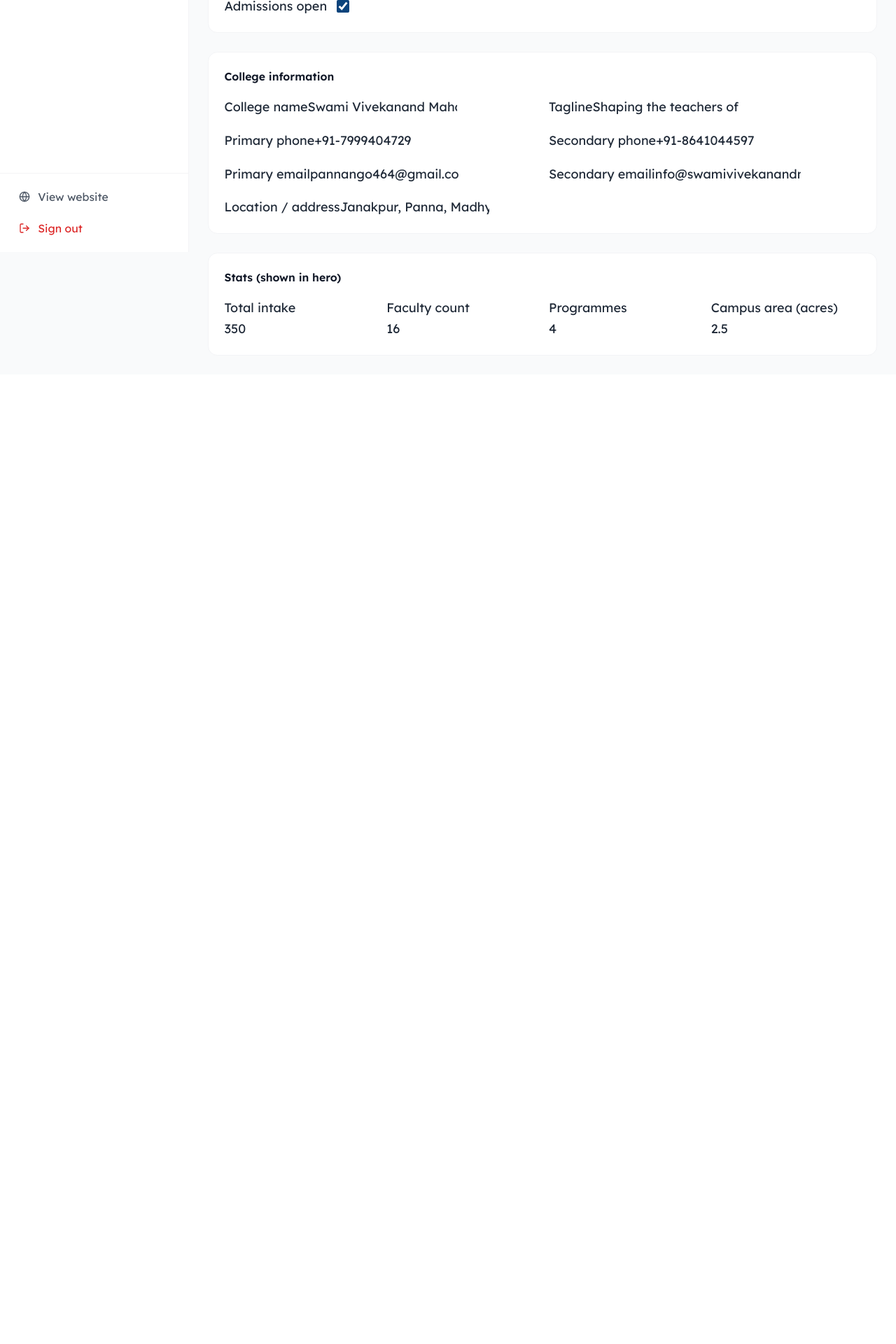
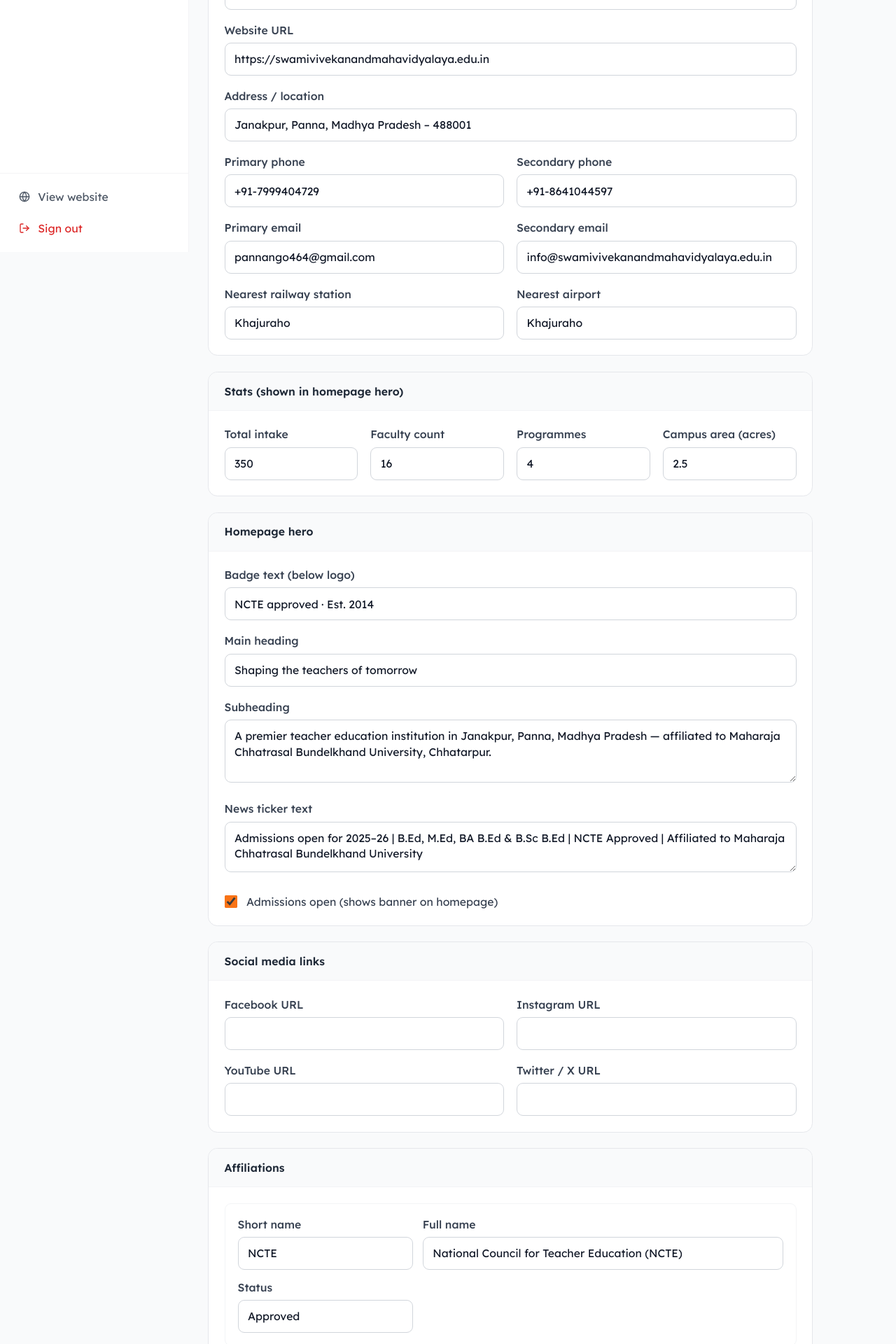
Before and after one commit to svm-panna/svm-website, a Next.js app: page /admin/settings in a window 1280 px wide. Shown: the part 440-2360 px from the top of the page at 70% size. Before the commit the page ends 975 px from the top, so only its background shows below. Built offline with nearby package versions, Linux system fonts and the light colour scheme; no server answers; sample sign-in values are in the browser's storage.

Commit message:
feat: Enhance AdminSettingsPage with improved state management and UI components

```diff
--- a/app/admin/(protected)/layout.tsx
+++ b/app/admin/(protected)/layout.tsx
@@ -13,7 +13,7 @@
   return (
     <div className="min-h-screen bg-gray-50 flex">
       <AdminSidebar />
-      <main className="flex-1 ml-0 lg:ml-60 p-6 overflow-auto">
+      <main className="flex-1 ml-0 lg:ml-60 p-6 pt-16 lg:pt-6 overflow-auto">
         {children}
       </main>
     </div>
--- a/app/admin/(protected)/settings/page.tsx
+++ b/app/admin/(protected)/settings/page.tsx
@@ -1,141 +1,259 @@
 'use client';
 
 import { useState, useEffect } from 'react';
-import { Save } from 'lucide-react';
+import { Save, CheckCircle, AlertCircle } from 'lucide-react';
+import { fetchSettings, updateSettings } from '@/lib/adminClient';
 import type { SiteSettings } from '@/lib/data';
+
+// ─── Field helpers ────────────────────────────────────────────────────────────
+
+function getPath(obj: unknown, path: string): unknown {
+  return path.split('.').reduce((o, k) => (o as Record<string, unknown>)?.[k], obj);
+}
+
+function setPath(obj: unknown, path: string, value: unknown): unknown {
+  const keys = path.split('.');
+  const updated = JSON.parse(JSON.stringify(obj));
+  let cur: Record<string, unknown> = updated;
+  for (let i = 0; i < keys.length - 1; i++) cur = cur[keys[i]] as Record<string, unknown>;
+  cur[keys[keys.length - 1]] = value;
+  return updated;
+}
+
+// ─── Sub-components ───────────────────────────────────────────────────────────
+
+function Section({ title, children }: { title: string; children: React.ReactNode }) {
+  return (
+    <div className="bg-white border border-gray-200 rounded-xl overflow-hidden">
+      <div className="px-5 py-3.5 border-b border-gray-100 bg-gray-50">
+        <h2 className="text-sm font-semibold text-gray-800">{title}</h2>
+      </div>
+      <div className="p-5">{children}</div>
+    </div>
+  );
+}
+
+function Field({
+  label, path, settings, onChange, type = 'text', span,
+}: {
+  label: string;
+  path: string;
+  settings: SiteSettings;
+  onChange: (path: string, value: unknown) => void;
+  type?: string;
+  span?: 'full';
+}) {
+  const value = getPath(settings, path) as string | number;
+  return (
+    <div className={span === 'full' ? 'col-span-full' : ''}>
+      <label className="label">{label}</label>
+      <input
+        type={type}
+        className="input"
+        value={value ?? ''}
+        onChange={e => onChange(path, type === 'number' ? Number(e.target.value) : e.target.value)}
+      />
+    </div>
+  );
+}
+
+// ─── Page ────────────────────────────────────────────────────────────────────
 
 export default function AdminSettingsPage() {
   const [settings, setSettings] = useState<SiteSettings | null>(null);
   const [saving, setSaving] = useState(false);
-  const [msg, setMsg] = useState('');
+  const [status, setStatus] = useState<'idle' | 'ok' | 'error'>('idle');
 
   useEffect(() => {
-    fetch('/api/settings').then(r => r.json()).then(setSettings);
+    fetchSettings().then(setSettings).catch(console.error);
   }, []);
 
-  const handleSave = async () => {
-    setSaving(true);
-    const res = await fetch('/api/settings', {
-      method: 'PUT',
-      headers: { 'Content-Type': 'application/json' },
-      body: JSON.stringify(settings),
-    });
-    setSaving(false);
-    setMsg(res.ok ? 'Settings saved!' : 'Error saving');
-    if (res.ok) setTimeout(() => setMsg(''), 3000);
+  const onChange = (path: string, value: unknown) => {
+    setSettings(prev => prev ? setPath(prev, path, value) as SiteSettings : prev);
   };
 
-  if (!settings) return <div className="text-sm text-gray-500 p-6">Loading…</div>;
-
-  const set = (path: string, value: unknown) => {
-    setSettings(prev => {
-      if (!prev) return prev;
-      const keys = path.split('.');
-      const updated = JSON.parse(JSON.stringify(prev));
-      let obj: Record<string, unknown> = updated;
-      for (let i = 0; i < keys.length - 1; i++) {
-        obj = obj[keys[i]] as Record<string, unknown>;
+  const handleSave = async () => {
+    if (!settings) return;
+    setSaving(true);
+    setStatus('idle');
+    try {
+      await updateSettings(settings);
+      setStatus('ok');
+      setTimeout(() => setStatus('idle'), 3000);
+    } catch {
+      setStatus('error');
+    } finally {
+      setSaving(false);
     }
-      obj[keys[keys.length - 1]] = value;
-      return updated as SiteSettings;
-    });
   };
 
+  if (!settings) {
+    return <div className="text-sm text-gray-400 p-2">Loading…</div>;
+  }
+
   return (
-    <div>
+    <div className="max-w-3xl">
+      {/* Header */}
       <div className="flex items-center justify-between mb-6">
         <div>
           <h1 className="text-xl font-semibold text-gray-900">Site settings</h1>
-          <p className="text-sm text-gray-500 mt-0.5">Edit college info and homepage content</p>
+          <p className="text-sm text-gray-500 mt-0.5">All editable content shown on the public website</p>
         </div>
-        <button onClick={handleSave} disabled={saving} className="btn-primary text-xs px-4 py-2">
-          <Save size={14} /> {saving ? 'Saving…' : 'Save changes'}
+        <div className="flex items-center gap-3">
+          {status === 'ok' && (
+            <span className="flex items-center gap-1.5 text-xs text-green-700">
+              <CheckCircle size={13} /> Saved
+            </span>
+          )}
+          {status === 'error' && (
+            <span className="flex items-center gap-1.5 text-xs text-red-600">
+              <AlertCircle size={13} /> Error saving
+            </span>
+          )}
+          <button
+            onClick={handleSave}
+            disabled={saving}
+            className="btn-primary text-xs px-4 py-2 disabled:opacity-60"
+          >
+            <Save size={13} /> {saving ? 'Saving…' : 'Save changes'}
           </button>
         </div>
+      </div>
 
-      {msg && (
-        <div className={`mb-4 text-xs px-3 py-2 rounded-lg ${msg.includes('Error') ? 'bg-red-50 text-red-700' : 'bg-green-50 text-green-700'}`}>
-          {msg}
+      <div className="space-y-5">
+        {/* ── College info ── */}
+        <Section title="College information">
+          <div className="grid grid-cols-1 sm:grid-cols-2 gap-4">
+            <Field label="Full name" path="college.name" settings={settings} onChange={onChange} span="full" />
+            <Field label="Short name" path="college.short_name" settings={settings} onChange={onChange} />
+            <Field label="Established year" path="college.established" settings={settings} onChange={onChange} type="number" />
+            <Field label="Tagline" path="college.tagline" settings={settings} onChange={onChange} span="full" />
+            <Field label="Website URL" path="college.website" settings={settings} onChange={onChange} span="full" />
+            <Field label="Address / location" path="college.location" settings={settings} onChange={onChange} span="full" />
+            <Field label="Primary phone" path="college.phone" settings={settings} onChange={onChange} />
+            <Field label="Secondary phone" path="college.phone2" settings={settings} onChange={onChange} />
+            <Field label="Primary email" path="college.email" settings={settings} onChange={onChange} />
+            <Field label="Secondary email" path="college.email2" settings={settings} onChange={onChange} />
+            <Field label="Nearest railway station" path="college.nearest_railway" settings={settings} onChange={onChange} />
+            <Field label="Nearest airport" path="college.nearest_airport" settings={settings} onChange={onChange} />
           </div>
-      )}
+        </Section>
 
-      <div className="space-y-6">
-        {/* Hero section */}
-        <div className="bg-white border border-gray-100 rounded-xl p-5">
-          <h2 className="text-sm font-semibold text-gray-900 mb-4">Homepage hero</h2>
+        {/* ── Stats ── */}
+        <Section title="Stats (shown in homepage hero)">
+          <div className="grid grid-cols-2 sm:grid-cols-4 gap-4">
+            <Field label="Total intake" path="stats.total_intake" settings={settings} onChange={onChange} type="number" />
+            <Field label="Faculty count" path="stats.faculty_count" settings={settings} onChange={onChange} type="number" />
+            <Field label="Programmes" path="stats.programmes" settings={settings} onChange={onChange} type="number" />
+            <Field label="Campus area (acres)" path="stats.area_acres" settings={settings} onChange={onChange} type="number" />
+          </div>
+        </Section>
+
+        {/* ── Hero / Homepage ── */}
+        <Section title="Homepage hero">
           <div className="space-y-4">
             <div>
-              <label className="label">Badge text</label>
-              <input className="input" value={settings.hero.badge} onChange={e => set('hero.badge', e.target.value)} />
+              <label className="label">Badge text (below logo)</label>
+              <input
+                className="input"
+                value={settings.hero.badge}
+                onChange={e => onChange('hero.badge', e.target.value)}
+              />
             </div>
             <div>
-              <label className="label">Heading</label>
-              <input className="input" value={settings.hero.heading} onChange={e => set('hero.heading', e.target.value)} />
+              <label className="label">Main heading</label>
+              <input
+                className="input"
+                value={settings.hero.heading}
+                onChange={e => onChange('hero.heading', e.target.value)}
+              />
             </div>
             <div>
               <label className="label">Subheading</label>
-              <textarea className="input min-h-20 resize-none" value={settings.hero.subheading} onChange={e => set('hero.subheading', e.target.value)} />
+              <textarea
+                className="input min-h-[5rem] resize-y"
+                value={settings.hero.subheading}
+                onChange={e => onChange('hero.subheading', e.target.value)}
+              />
             </div>
             <div>
-              <label className="label">Ticker text (news bar)</label>
-              <input className="input" value={settings.ticker_text} onChange={e => set('ticker_text', e.target.value)} />
+              <label className="label">News ticker text</label>
+              <textarea
+                className="input min-h-[4rem] resize-y"
+                value={settings.ticker_text}
+                onChange={e => onChange('ticker_text', e.target.value)}
+              />
             </div>
-            <div className="flex items-center gap-3">
-              <label className="label mb-0">Admissions open</label>
-              <input type="checkbox" checked={settings.admission_open} onChange={e => set('admission_open', e.target.checked)} className="w-4 h-4 accent-brand-600" />
+            <div className="flex items-center gap-3 pt-1">
+              <input
+                id="admission_open"
+                type="checkbox"
+                checked={settings.admission_open}
+                onChange={e => onChange('admission_open', e.target.checked)}
+                className="w-4 h-4 rounded accent-orange-500"
+              />
+              <label htmlFor="admission_open" className="text-sm text-gray-700 cursor-pointer">
+                Admissions open (shows banner on homepage)
+              </label>
             </div>
           </div>
+        </Section>
+
+        {/* ── Social media ── */}
+        <Section title="Social media links">
+          <div className="grid grid-cols-1 sm:grid-cols-2 gap-4">
+            <Field label="Facebook URL" path="social.facebook" settings={settings} onChange={onChange} />
+            <Field label="Instagram URL" path="social.instagram" settings={settings} onChange={onChange} />
+            <Field label="YouTube URL" path="social.youtube" settings={settings} onChange={onChange} />
+            <Field label="Twitter / X URL" path="social.twitter" settings={settings} onChange={onChange} />
           </div>
+        </Section>
 
-        {/* College info */}
-        <div className="bg-white border border-gray-100 rounded-xl p-5">
-          <h2 className="text-sm font-semibold text-gray-900 mb-4">College information</h2>
-          <div className="grid grid-cols-1 sm:grid-cols-2 gap-4">
-            {[
-              { field: 'college.name', label: 'College name' },
-              { field: 'college.tagline', label: 'Tagline' },
-              { field: 'college.phone', label: 'Primary phone' },
-              { field: 'college.phone2', label: 'Secondary phone' },
-              { field: 'college.email', label: 'Primary email' },
-              { field: 'college.email2', label: 'Secondary email' },
-            ].map(({ field, label }) => {
-              const keys = field.split('.');
-              const val = keys.reduce((o, k) => (o as Record<string, unknown>)[k], settings as unknown) as string;
-              return (
-                <div key={field}>
-                  <label className="label">{label}</label>
-                  <input className="input" value={val || ''} onChange={e => set(field, e.target.value)} />
+        {/* ── Affiliations ── */}
+        <Section title="Affiliations">
+          <div className="space-y-3">
+            {settings.affiliations.map((a, i) => (
+              <div key={i} className="grid grid-cols-1 sm:grid-cols-3 gap-3 p-4 border border-gray-100 rounded-lg">
+                <div>
+                  <label className="label">Short name</label>
+                  <input
+                    className="input"
+                    value={a.short}
+                    onChange={e => {
+                      const updated = [...settings.affiliations];
+                      updated[i] = { ...a, short: e.target.value };
+                      onChange('affiliations', updated);
+                    }}
+                  />
                 </div>
-              );
-            })}
                 <div className="sm:col-span-2">
-              <label className="label">Location / address</label>
-              <input className="input" value={settings.college.location} onChange={e => set('college.location', e.target.value)} />
+                  <label className="label">Full name</label>
+                  <input
+                    className="input"
+                    value={a.name}
+                    onChange={e => {
+                      const updated = [...settings.affiliations];
+                      updated[i] = { ...a, name: e.target.value };
+                      onChange('affiliations', updated);
+                    }}
+                  />
+                </div>
+                <div>
+                  <label className="label">Status</label>
+                  <input
+                    className="input"
+                    value={a.status}
+                    onChange={e => {
+                      const updated = [...settings.affiliations];
+                      updated[i] = { ...a, status: e.target.value };
+                      onChange('affiliations', updated);
+                    }}
+                  />
                 </div>
               </div>
+            ))}
           </div>
-
-        {/* Stats */}
-        <div className="bg-white border border-gray-100 rounded-xl p-5">
-          <h2 className="text-sm font-semibold text-gray-900 mb-4">Stats (shown in hero)</h2>
-          <div className="grid grid-cols-2 sm:grid-cols-4 gap-4">
-            {[
-              { field: 'stats.total_intake', label: 'Total intake' },
-              { field: 'stats.faculty_count', label: 'Faculty count' },
-              { field: 'stats.programmes', label: 'Programmes' },
-              { field: 'stats.area_acres', label: 'Campus area (acres)' },
-            ].map(({ field, label }) => {
-              const keys = field.split('.');
-              const val = keys.reduce((o, k) => (o as Record<string, unknown>)[k], settings as unknown) as number;
-              return (
-                <div key={field}>
-                  <label className="label">{label}</label>
-                  <input type="number" className="input" value={val} onChange={e => set(field, Number(e.target.value))} />
-                </div>
-              );
-            })}
-          </div>
-        </div>
+        </Section>
       </div>
     </div>
   );
--- /dev/null
+++ b/lib/adminClient.ts
@@ -0,0 +1,64 @@
+/**
+ * Admin data service layer.
+ *
+ * All admin pages MUST use these functions — never call fetch('/api/...') directly.
+ * To connect a real backend API: change BASE_URL and update the auth header below.
+ * The rest of the codebase stays the same.
+ */
+
+import type {
+  SiteSettings,
+  Notice,
+  Course,
+  CourseCategory,
+  FacultyMember,
+  GalleryImage,
+  ImportantDate,
+} from '@/lib/data';
+
+// ─── Transport ───────────────────────────────────────────────────────────────
+// Replace BASE_URL with your API root when ready (e.g. 'https://api.yoursite.com')
+const BASE_URL = '';
+
+async function apiGet<T>(path: string): Promise<T> {
+  const res = await fetch(`${BASE_URL}${path}`, { cache: 'no-store' });
+  if (!res.ok) throw new Error(`GET ${path} → ${res.status}`);
+  return res.json() as Promise<T>;
+}
+
+async function apiPut<T>(path: string, body: unknown): Promise<T> {
+  const res = await fetch(`${BASE_URL}${path}`, {
+    method: 'PUT',
+    headers: { 'Content-Type': 'application/json' },
+    body: JSON.stringify(body),
+  });
+  if (!res.ok) throw new Error(`PUT ${path} → ${res.status}`);
+  return res.json() as Promise<T>;
+}
+
+// ─── Settings ────────────────────────────────────────────────────────────────
+export const fetchSettings = () => apiGet<SiteSettings>('/api/settings');
+export const updateSettings = (data: SiteSettings) => apiPut<{ success: boolean }>('/api/settings', data);
+
+// ─── Notices ─────────────────────────────────────────────────────────────────
+export const fetchNotices = () => apiGet<Notice[]>('/api/notices');
+export const updateNotices = (data: Notice[]) => apiPut<{ success: boolean }>('/api/notices', data);
+
+// ─── Courses ─────────────────────────────────────────────────────────────────
+export const fetchCourses = () =>
+  apiGet<{ courses: Course[]; categories: CourseCategory[] }>('/api/courses');
+export const updateCourses = (courses: Course[], categories: CourseCategory[]) =>
+  apiPut<{ success: boolean }>('/api/courses', { courses, categories });
+
+// ─── Faculty ─────────────────────────────────────────────────────────────────
+export const fetchFaculty = () => apiGet<FacultyMember[]>('/api/faculty');
+export const updateFaculty = (data: FacultyMember[]) => apiPut<{ success: boolean }>('/api/faculty', data);
+
+// ─── Gallery ─────────────────────────────────────────────────────────────────
+export const fetchGallery = () => apiGet<GalleryImage[]>('/api/gallery');
+export const updateGallery = (data: GalleryImage[]) => apiPut<{ success: boolean }>('/api/gallery', data);
+
+// ─── Important Dates ─────────────────────────────────────────────────────────
+export const fetchImportantDates = () => apiGet<ImportantDate[]>('/api/important-dates');
+export const updateImportantDates = (data: ImportantDate[]) =>
+  apiPut<{ success: boolean }>('/api/important-dates', data);
--- a/styles/globals.css
+++ b/styles/globals.css
@@ -45,6 +45,16 @@
     transform: translateY(-6px);
     box-shadow: 0 20px 40px rgba(26, 43, 74, 0.14);
   }
+  /* Admin form primitives */
+  .label {
+    @apply block text-sm font-medium text-gray-700 mb-1.5;
+  }
+  .input {
+    @apply w-full rounded-lg border border-gray-300 bg-white px-3 py-2.5 text-sm text-gray-900 placeholder-gray-400 outline-none transition focus:border-orange-400 focus:ring-2 focus:ring-orange-100;
+  }
+  .input:disabled {
+    @apply bg-gray-50 text-gray-400 cursor-not-allowed;
+  }
   .affil-card {
     border: 2px solid #E5EAF3;
     @apply transition-all duration-300;
```
Lines whose indentation alone changed are shown as unchanged.
